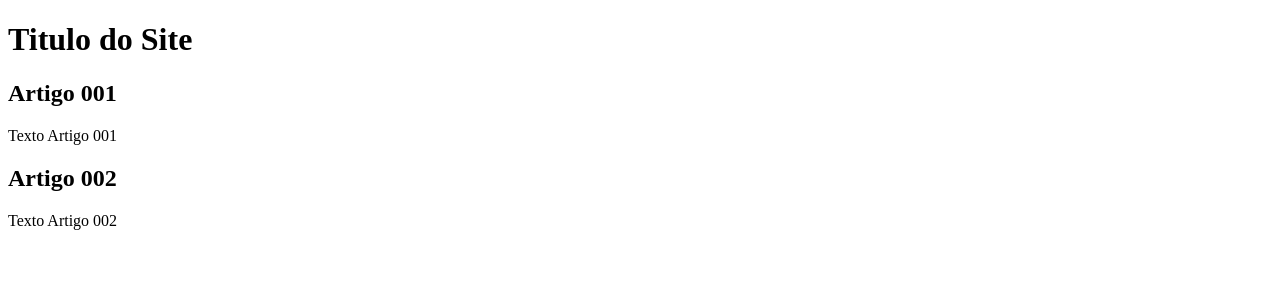
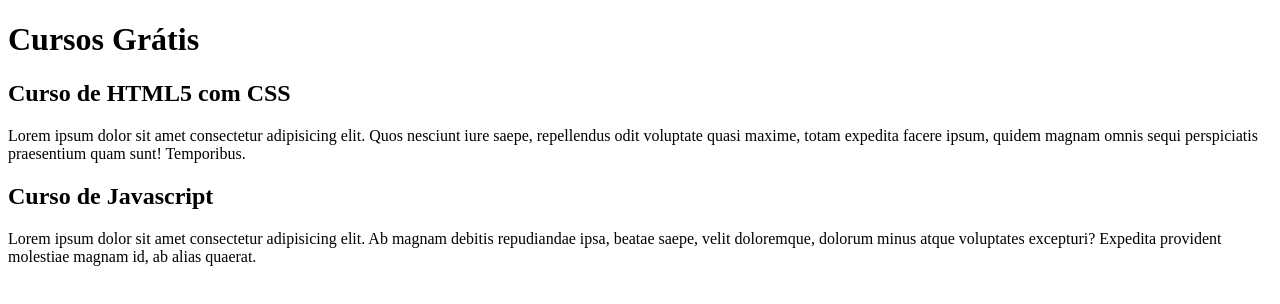
Before and after one commit to AbigailVitoria/projeto-site, a plain HTML site: page index.html in a window 1280 px wide. Drawn offline with Linux system fonts and the light colour scheme.

Commit message:
comecei a escrever o conteúdo

```diff
--- a/index.html
+++ b/index.html
@@ -9,15 +9,15 @@
 <body>
     <main>
         <header>
-            <h1>Titulo do Site</h1>
+            <h1>Cursos Grátis</h1>
         </header>
         <article>
-            <h2>Artigo 001</h2>
-            <p>Texto Artigo 001</p>
+            <h2>Curso de HTML5 com CSS</h2>
+            <p>Lorem ipsum dolor sit amet consectetur adipisicing elit. Quos nesciunt iure saepe, repellendus odit voluptate quasi maxime, totam expedita facere ipsum, quidem magnam omnis sequi perspiciatis praesentium quam sunt! Temporibus.</p>
         </article>
         <article>
-            <h2>Artigo 002</h2>
-            <p>Texto Artigo 002</p>
+            <h2>Curso de Javascript</h2>
+            <p>Lorem ipsum dolor sit amet consectetur adipisicing elit. Ab magnam debitis repudiandae ipsa, beatae saepe, velit doloremque, dolorum minus atque voluptates excepturi? Expedita provident molestiae magnam id, ab alias quaerat.</p>
         </article>
     </main>
 </body>
```
